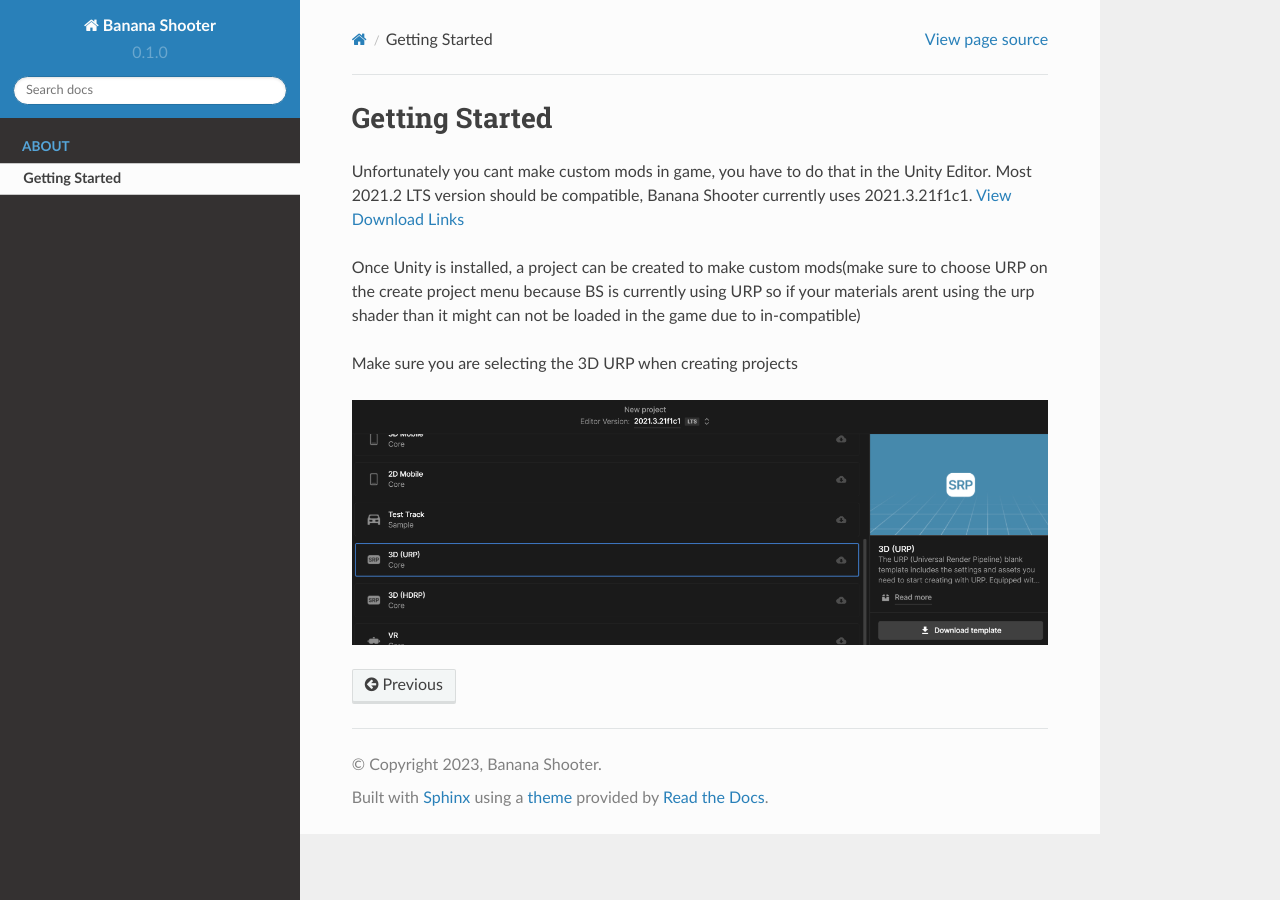
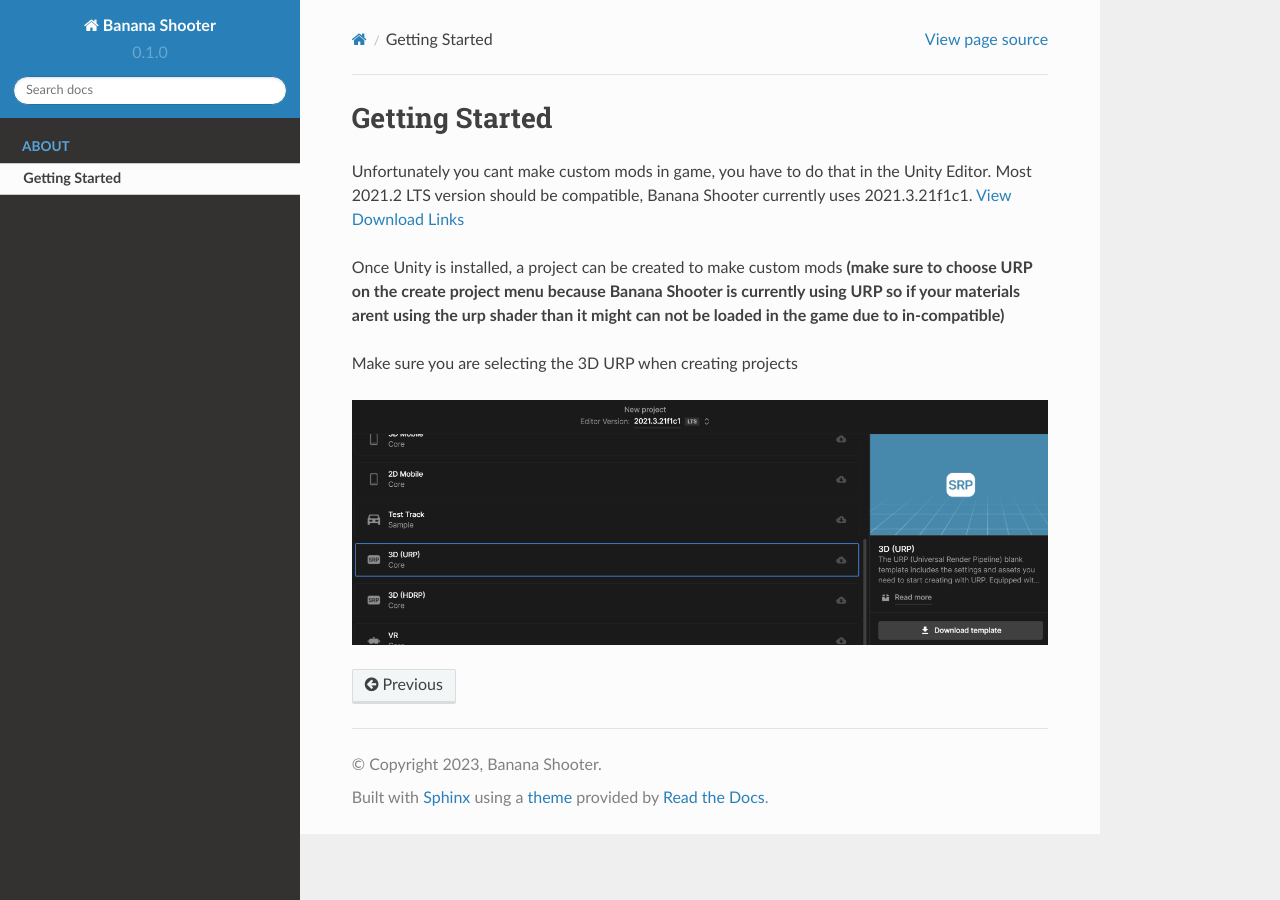
Before and after one commit to CodingDaniel1/bs-docs, a Sphinx documentation site: the page built from docs/source/about/getting-started.rst, in a window 1280 px wide. Built offline with Sphinx 7.4.7 and the Read the Docs theme 2.0.0, drawn with Linux system fonts in a browser that asks for light colours.

Commit message:
Update getting-started.rst

```diff
--- a/docs/source/about/getting-started.rst
+++ b/docs/source/about/getting-started.rst
@@ -5,7 +5,7 @@
 
 Unfortunately you cant make custom mods in game, you have to do that in the Unity Editor. Most 2021.2 LTS version should be compatible, Banana Shooter currently uses 2021.3.21f1c1. `View Download Links <https://unity.com/releases/editor/whats-new/2021.3.0>`_
 
-Once Unity is installed, a project can be created to make custom mods(make sure to choose URP on the create project menu because BS is currently using URP so if your materials arent using the urp shader than it might can not be loaded in the game due to in-compatible)
+Once Unity is installed, a project can be created to make custom mods **(make sure to choose URP on the create project menu because Banana Shooter is currently using URP so if your materials arent using the urp shader than it might can not be loaded in the game due to in-compatible)**
 
 Make sure you are selecting the 3D URP when creating projects
 
```
